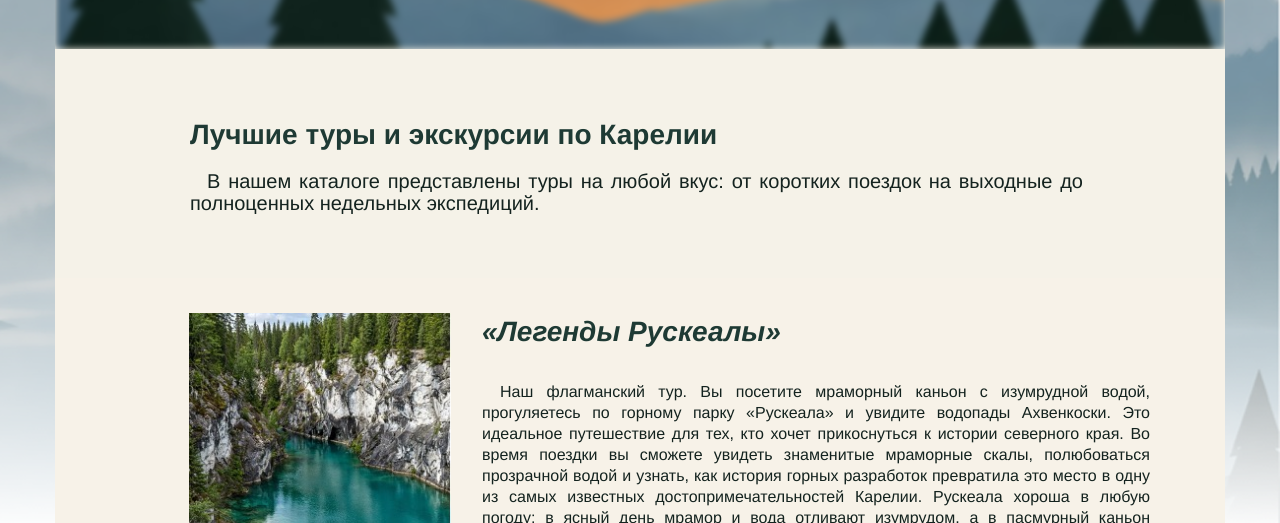
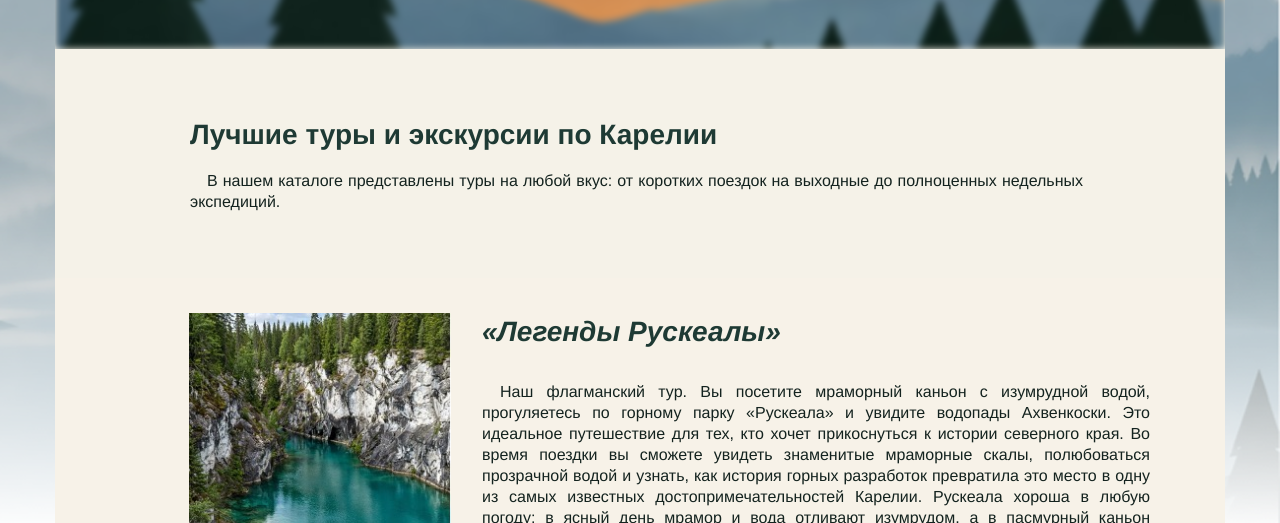
Before and after one commit to polinaov01-dot/karelia-tours, a plain HTML site: page tour.html in a window 1280 px wide. Shown: the part 277-800 px from the top of the page. Drawn offline with Linux system fonts and the light colour scheme.

Commit message:
Set tour page intro text to 16px

```diff
--- a/css/style.css
+++ b/css/style.css
@@ -387,6 +387,8 @@ h1, .left_card h3, .right_card h3 {
 }
 
 .tour_page .intro_text {
+    font-size: 16px;
+    line-height: 21px;
     text-indent: 17px;
 }
 
```
